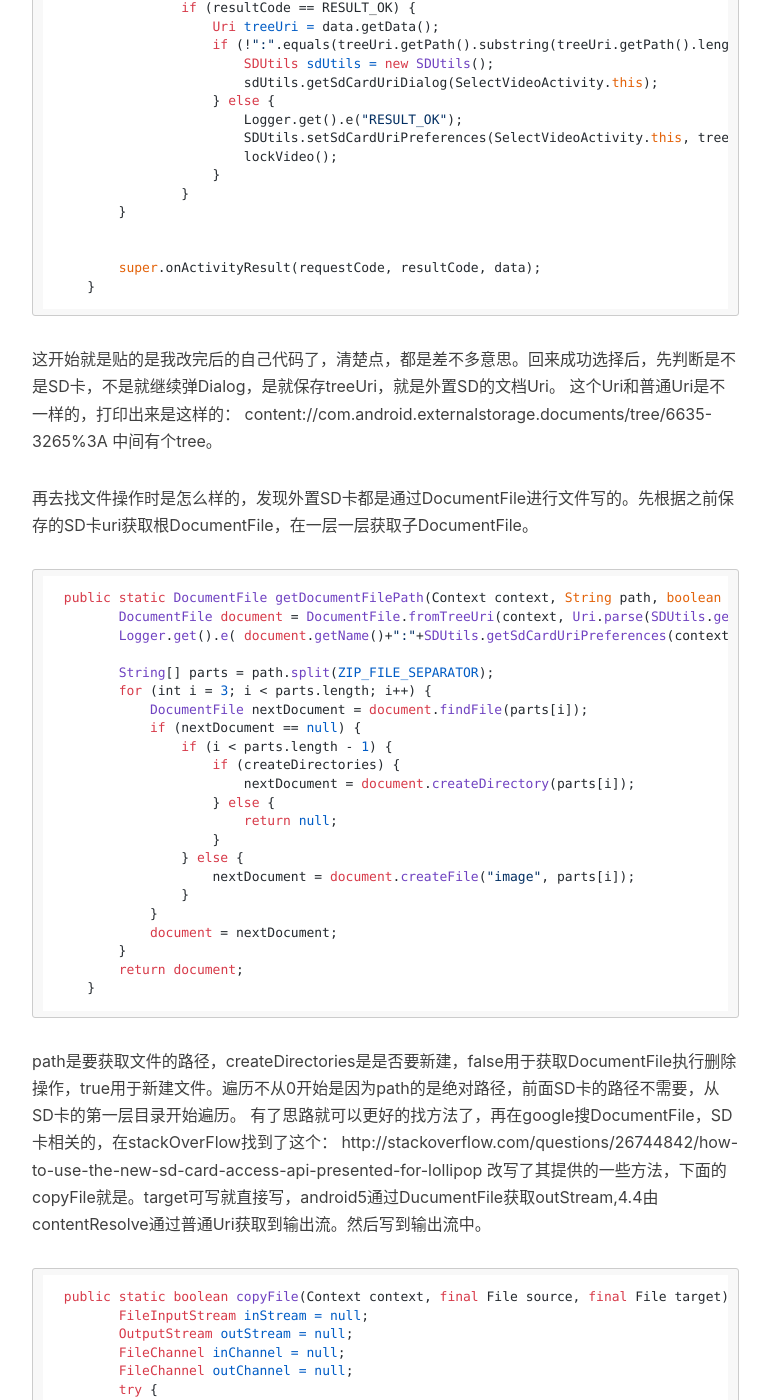
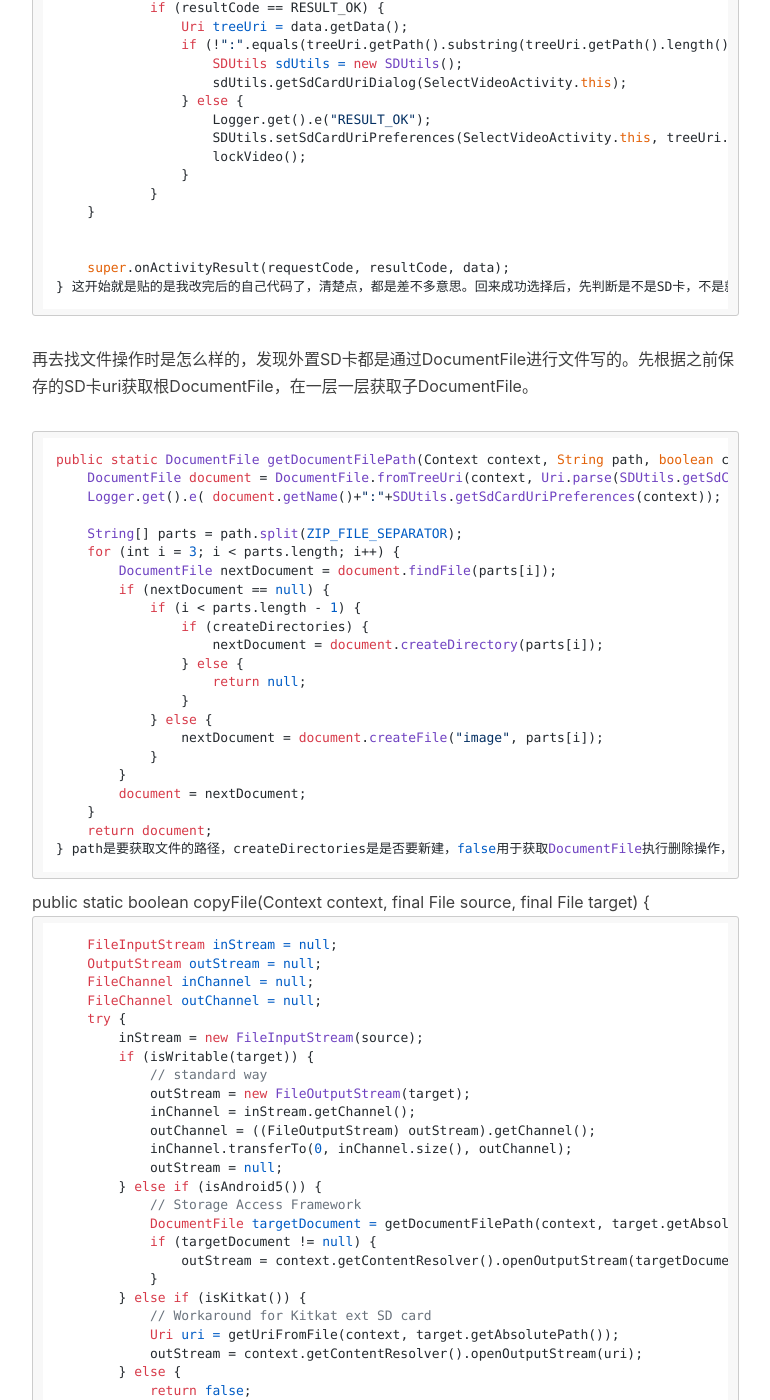
Before and after one commit to myandy/myandy.github.io, a Jekyll site: the page built from _posts/2015-10-22-外置SD卡文件读写.markdown, in a window 1280 px wide and 1400 px high, scrolled down 3633 px. Shown: the whole window, without its empty margins (233-1003 px from the left). Built offline with Jekyll 4.4.1, drawn with Linux system fonts in a browser that asks for light colours; nearby versions of some CDN libraries; comment, search, counter and statistics services are not loaded.

Commit message:
post 修改

````diff
--- a/_posts/2015-10-22-外置SD卡文件读写.markdown
+++ b/_posts/2015-10-22-外置SD卡文件读写.markdown
@@ -29,8 +29,7 @@
 
 这个Intent就是进入文件目录，再找回来在OnActivityResult的操作：
 
-```
-    @Override
+	@Override
     protected void onActivityResult(int requestCode, int resultCode, Intent data) {
         switch (requestCode) {
             case SDUtils.REQ_PICK_SDCARD_PATH /*8712*/:
@@ -50,15 +49,14 @@
 
         super.onActivityResult(requestCode, resultCode, data);
     }
-```
 这开始就是贴的是我改完后的自己代码了，清楚点，都是差不多意思。回来成功选择后，先判断是不是SD卡，不是就继续弹Dialog，是就保存treeUri，就是外置SD的文档Uri。
 这个Uri和普通Uri是不一样的，打印出来是这样的：
  content://com.android.externalstorage.documents/tree/6635-3265%3A
 中间有个tree。
 
 再去找文件操作时是怎么样的，发现外置SD卡都是通过DocumentFile进行文件写的。先根据之前保存的SD卡uri获取根DocumentFile，在一层一层获取子DocumentFile。
-```
- public static DocumentFile getDocumentFilePath(Context context, String path, boolean createDirectories) {
+
+	public static DocumentFile getDocumentFilePath(Context context, String path, boolean createDirectories) {
         DocumentFile document = DocumentFile.fromTreeUri(context, Uri.parse(SDUtils.getSdCardUriPreferences(context)));
         Logger.get().e( document.getName()+":"+SDUtils.getSdCardUriPreferences(context));
 
@@ -80,14 +78,12 @@
         }
         return document;
     }
-```
 path是要获取文件的路径，createDirectories是是否要新建，false用于获取DocumentFile执行删除操作，true用于新建文件。遍历不从0开始是因为path的是绝对路径，前面SD卡的路径不需要，从SD卡的第一层目录开始遍历。
 有了思路就可以更好的找方法了，再在google搜DocumentFile，SD卡相关的，在stackOverFlow找到了这个：
 http://stackoverflow.com/questions/26744842/how-to-use-the-new-sd-card-access-api-presented-for-lollipop
 改写了其提供的一些方法，下面的copyFile就是。target可写就直接写，android5通过DucumentFile获取outStream,4.4由contentResolve通过普通Uri获取到输出流。然后写到输出流中。
 
-```
- public static boolean copyFile(Context context, final File source, final File target) {
+  	public static boolean copyFile(Context context, final File source, final File target) {
         FileInputStream inStream = null;
         OutputStream outStream = null;
         FileChannel inChannel = null;
@@ -151,7 +147,6 @@
         }
         return true;
     }
-```
 
 ##	总结
 
````
Also changed, not shown: _posts/2015-09-14-Android模块化.markdown (+4 -4 lines), _posts/2016-01-09-Android动画箭头.markdown (+4 -4 lines), _posts/2016-01-19-Android如何判断悬浮窗权限.markdown (+7 -10 lines).
